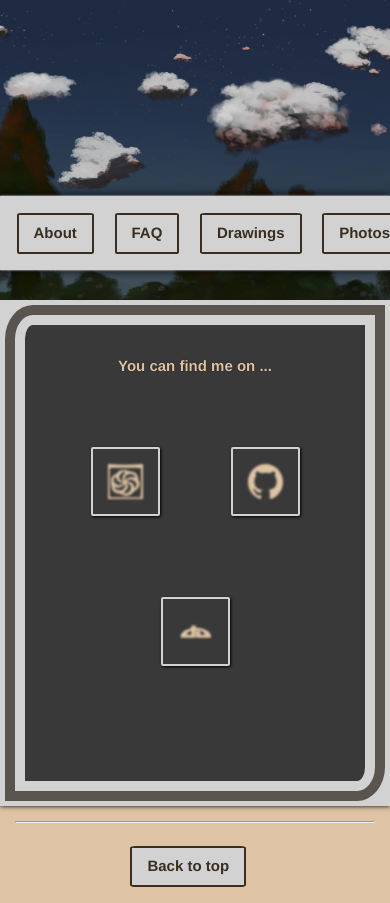
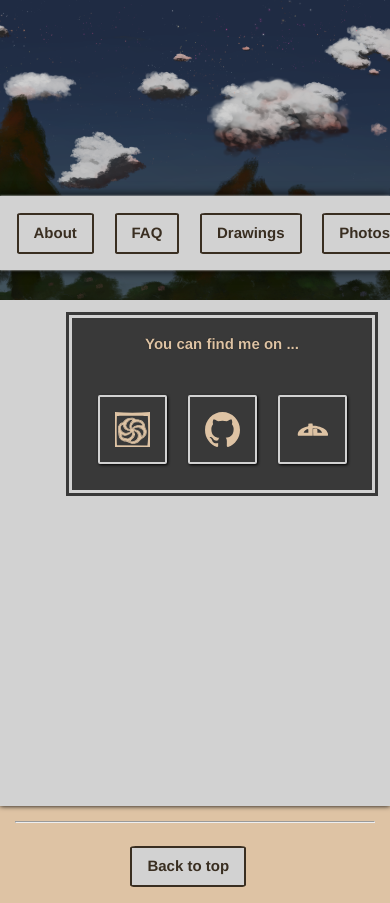
Before and after one commit to KartoffelCheetah/personal-website-001, a Flask app: page /contact in a window 390 px wide. Run offline with Flask 2, Linux system fonts and the light colour scheme; style sheets or scripts are compiled from the project's sources.

Commit message:
Added mobile support for contact page. Some flex changes to fit to right side of page.

```diff
--- a/static/css/contact.css
+++ b/static/css/contact.css
@@ -1,23 +1,29 @@
 /*Contact.styl*/
 main {
   display: flex;
+  justify-content: flex-end;
+  align-items: flex-start;
 }
 .wheel {
   text-shadow: 0 0 1px #000;
   background-color: #393939;
   color: #dec3a4;
   font-weight: bold;
-  border-radius: 5% 0%;
-  display: flex;
-  width: 100%;
-  flex-direction: column;
-  border: 10px solid #d2d2d2;
-  box-shadow: 0 0 0 10px #5a544e;
+  display: inline-flex;
+  flex-direction: row;
+  border: 3px solid #d2d2d2;
+  box-shadow: 0 0 0 3px #393939;
+}
+@media (max-width: 500px) {
+  .wheel {
+    flex-direction: column;
+  }
 }
 .wheel-segment {
-  margin: 2rem;
+  margin: 1rem;
   display: flex;
   flex-direction: row;
+  flex-wrap: wrap;
   justify-content: space-around;
 }
 .wheel-segment a {
@@ -30,8 +36,8 @@
 .wheel-segment a img,
 .wheel-segment a svg {
   display: block;
-  margin: 1rem 1rem;
-  filter: blur(1px);
+  margin: 1rem;
+  filter: blur(0.7px);
 }
 .wheel-segment a svg path {
   fill: #dec3a4 !important;
--- a/static/css/contact.styl
+++ b/static/css/contact.styl
@@ -4,24 +4,26 @@
 @import 'variables.styl'
 main
     display: flex
-    // justify-content: center;
-    // align-items: flex-start;
+    justify-content: flex-end
+    align-items: flex-start
 .wheel
     text-shadow: 0 0 1px black
     background-color: primaryColorD3
     color: secondaryColor
     font-weight: bold
-    border-radius: 5% 0%
-    display: flex
-    width: 100%
-    flex-direction: column
-    border: 10px solid primaryColor
+    display: inline-flex
+    flex-direction: row
+    border: 3px solid primaryColor
     box-shadow:
-        0 0 0 10px mix(secondaryColor, primaryColorD3, 20%);
+        0 0 0 3px primaryColorD3;
+@media (max-width: 500px)
+    .wheel
+        flex-direction: column
 .wheel-segment
-    margin: 2rem
+    margin: 1rem
     display: flex
     flex-direction: row
+    flex-wrap: wrap
     justify-content:space-around
     a
         margin: mediumWidth
@@ -31,8 +33,8 @@
         box-shadow: 1px 1px 3px black
         img,svg
             display: block
-            margin: 1rem 1rem
-            filter: blur(1px)
+            margin: 1rem
+            filter: blur(.7px)
         svg path
             fill: secondaryColor!important
     a:hover
--- a/templates/contact.html.j2
+++ b/templates/contact.html.j2
@@ -17,11 +17,10 @@
         <a target="_blank" href="https://github.com/KartoffelCheetah" title="GitHub">
             <img src="{{staticPATH}}img/social/github-mark.svg" alt="GitHub">
         </a>
-    </div>
-    <div class="wheel-segment">
 		<a target="_blank" href="https://kartoffelcheetah.deviantart.com/" title="Deviantart">
             <img src="{{staticPATH}}img/social/deviantart-mark.svg" alt="Deviantart">
         </a>
+    </div>
 </div>
 <script>
 	$('.wheel-segment img').each(function(){
@@ -39,5 +38,4 @@
 		});
 	});
 </script>
-</div>
 {%endblock%}
```
Lines whose indentation alone changed are shown as unchanged.
